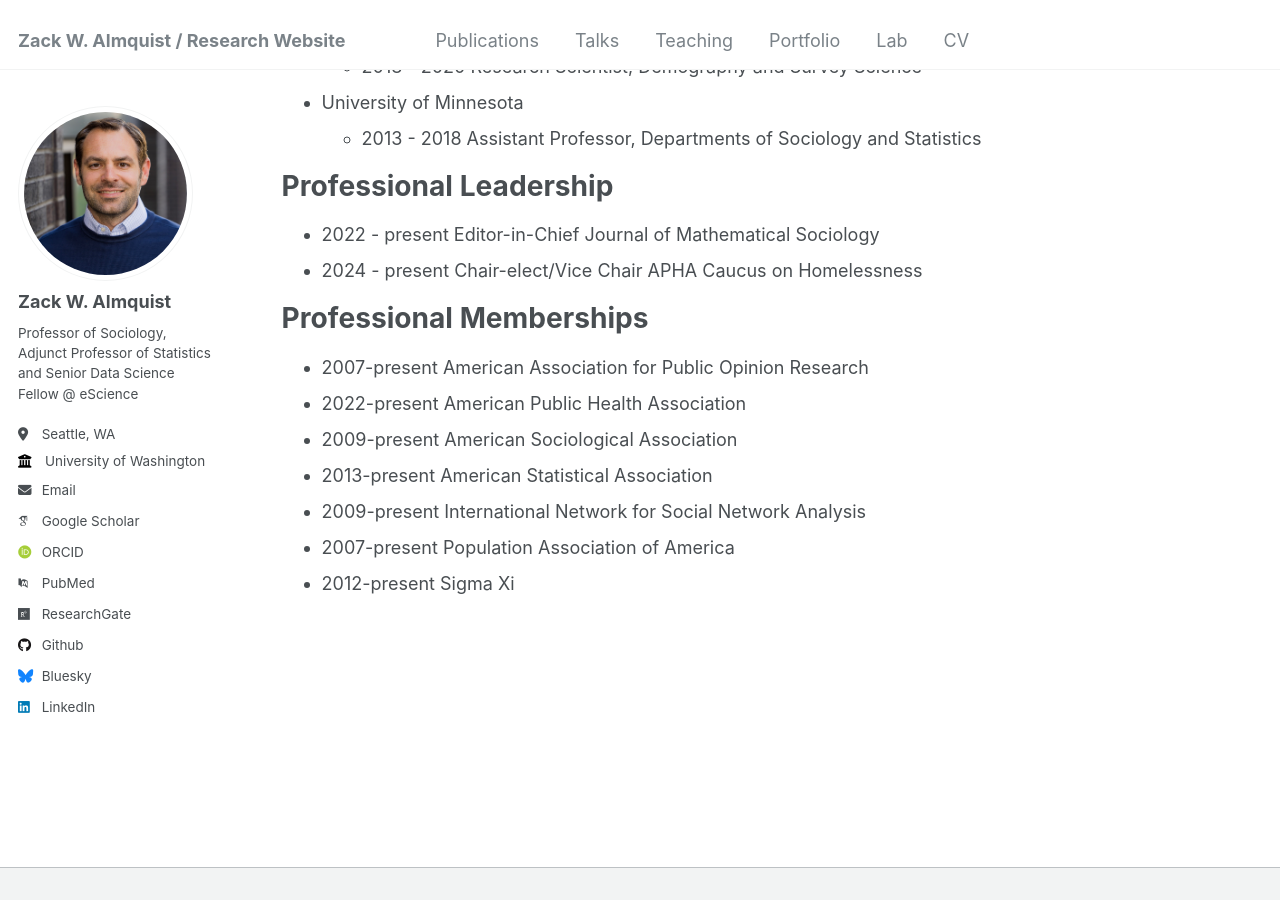
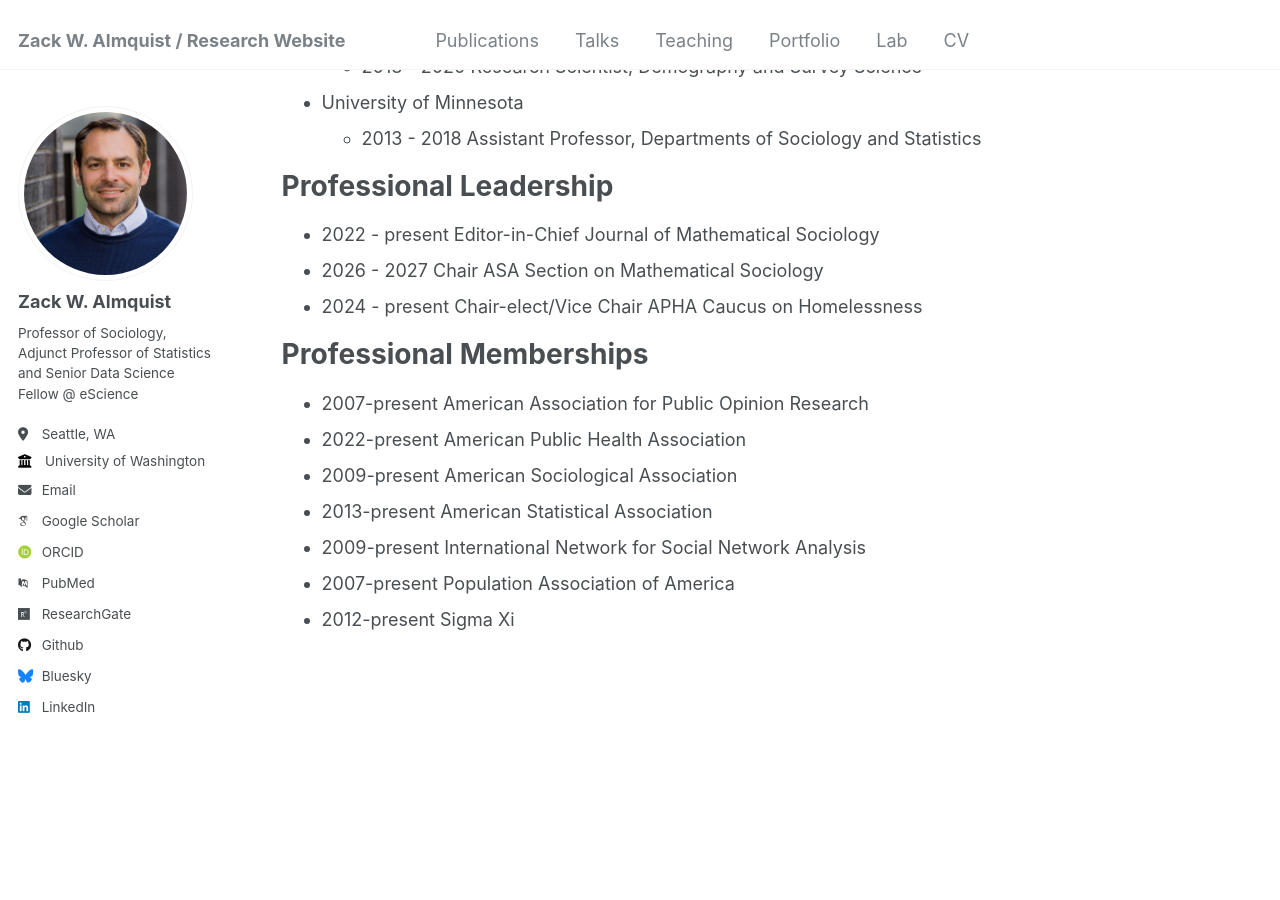
Before and after one commit to zalmquist/zalmquist.github.io, a Jekyll site: the page built from _pages/cv.md, in a window 1280 px wide and 900 px high, scrolled down 1068 px. Built offline with Jekyll 4.4.1, drawn with Linux system fonts in a browser that asks for light colours; some web fonts are replaced.

Commit message:
Add ASA Mathematical Sociology chair role to CV leadership
Co-Authored-By: Claude Opus 4.8 (1M context) <noreply@anthropic.com>

```diff
--- a/_pages/cv.md
+++ b/_pages/cv.md
@@ -51,6 +51,7 @@ Professional Leadership
 ======
 
 * 2022 - present Editor-in-Chief Journal of Mathematical Sociology
+* 2026 - 2027 Chair ASA Section on Mathematical Sociology
 * 2024 - present Chair-elect/Vice Chair APHA Caucus on Homelessness
 
 Professional Memberships
```
